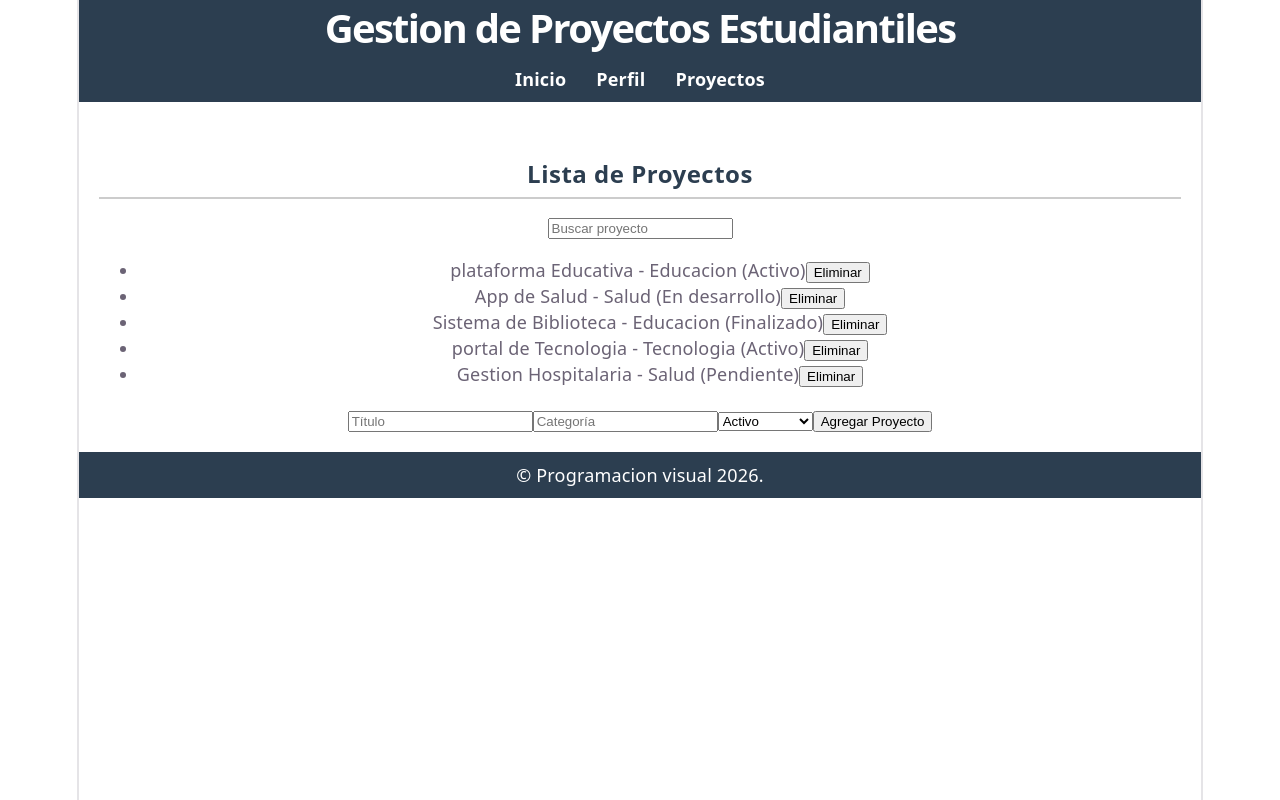
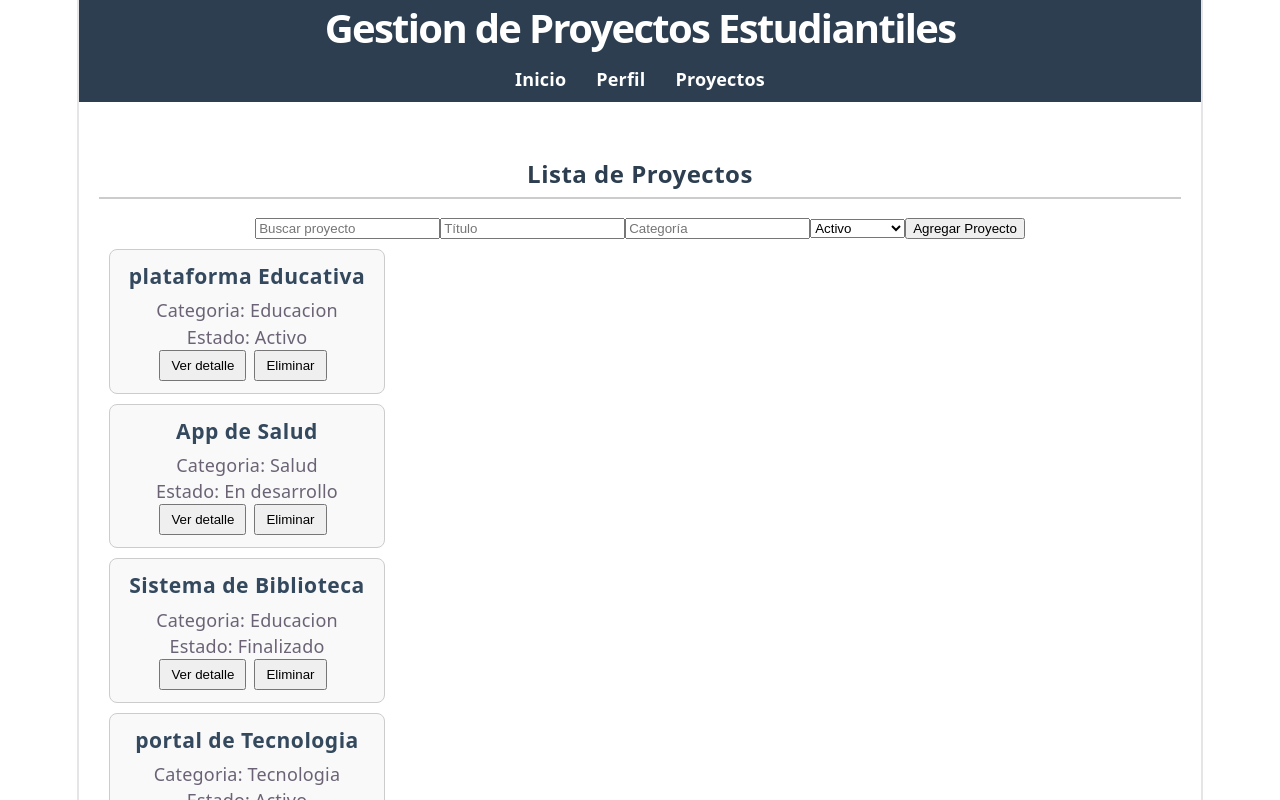
Before and after one commit to joel-cespedes-n/pv_tp3_grupo15, a React (Vite) app: page / in a window 1280 px wide. Shown: the top 800 px of the page. Built offline with nearby package versions, Linux system fonts and the light colour scheme.

Commit message:
Agrego ProyectoCard, refactorizo ListaProyectos y actualizo estilos - Gutierrez Maximiliano Gabriel

```diff
--- a/src/components/ListaProyectos.jsx
+++ b/src/components/ListaProyectos.jsx
@@ -1,5 +1,7 @@
 import { useState } from "react";
 import proyectoService from "../services/proyectoService.js";
+import ProyectoCard from "./ProyectoCard.jsx";
+
 const ListaProyectos = () => {
 
     const [proyectos, setProyectos] = useState(proyectoService.obtenerProyectos());
@@ -44,21 +46,20 @@ const ListaProyectos = () => {
         });
     };
 
+const handleVerDetalle = (id) =>{
+    console.log("Ver detalles del proyecto con id:", id);
+};
+
     return (
         <div className="container">
             <h2>Lista de Proyectos</h2>
 
-            <input type="text" placeholder="Buscar proyecto" value={busqueda} onChange={e => setBusqueda(e.target.value)} />
-
-            <ul>
-                {filtrarProyectos.map(p => (
-                    <li key={p.id}>
-                        {p.titulo} - {p.categoria} ({p.estado})
-                        <button onClick={() => handleRemove(p.id)}>Eliminar</button>
-                    </li>
-                ))}
-            </ul>
-
+            <input
+            type="text"
+            placeholder="Buscar proyecto"
+            value={busqueda}
+            onChange={e => setBusqueda(e.target.value)}
+            />
 
             <input
                 type="text"
@@ -89,8 +90,19 @@ const ListaProyectos = () => {
 
             <button onClick={handleAdd}>Agregar Proyecto</button>
 
+            <div className="lista">
+                {filtrarProyectos.map(p => (
+                    <ProyectoCard
+                     key={p.id}
+                     proyecto={p}
+                     onEliminar={handleRemove}
+                     onVerDetalle={handleVerDetalle}
+
+                    />
+                ))}
+                </div>
         </div>
-    )
-}
+    );
+};
 
 export default ListaProyectos;
--- /dev/null
+++ b/src/components/ProyectoCard.jsx
@@ -0,0 +1,13 @@
+function ProyectoCard({ proyecto, onEliminar, onVerDetalle }) {
+    const{ titulo, categoria, estado, id } = proyecto;
+    return(
+        <div className="card">
+            <h3>{titulo}</h3>
+            <p>Categoria: {categoria}</p>
+            <p>Estado: {estado}</p>
+            <button onClick={() => onVerDetalle(id)}>Ver detalle</button>
+            <button onClick={() => onEliminar(id)}>Eliminar</button>
+            </div>
+    )
+}
+export default ProyectoCard
--- a/src/css/styles.css
+++ b/src/css/styles.css
@@ -147,14 +147,35 @@ aside select:focus {
     box-shadow: 0 0 5px rgba(44,62,80,0.3);
     outline: none;
 }
+
 #proyectos {
     background-color: #f5f5f5;
     padding: 10px;
     border-radius: 6px;
     margin-top: 20px;
 }
+
 #proyectos h2 {
     color: var(--color-primario);
     text-align: center;
     margin-bottom: 10px;
 }
+
+.card {
+    border: 1px solid #ccc;
+    border-radius: 8px;
+    padding: 12px;
+    margin: 10px;
+    background-color: #f9f9f9;
+    width: 250px;
+}
+
+.card h3 {
+    margin: 0 0 8px;
+}
+
+.card button {
+    margin-right: 8px;
+    padding: 6px 10px;
+    cursor:pointer;
+}
```
